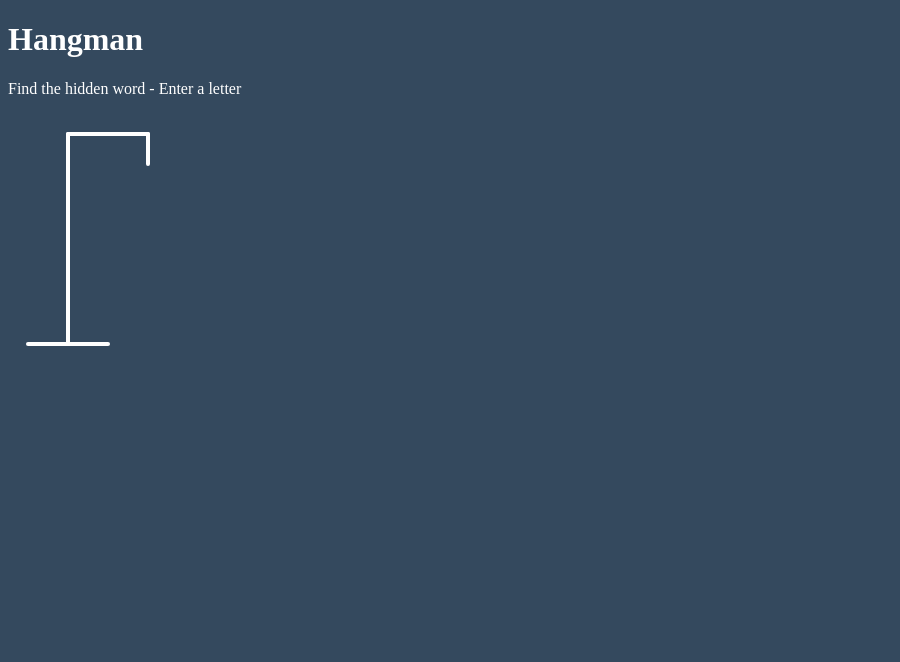
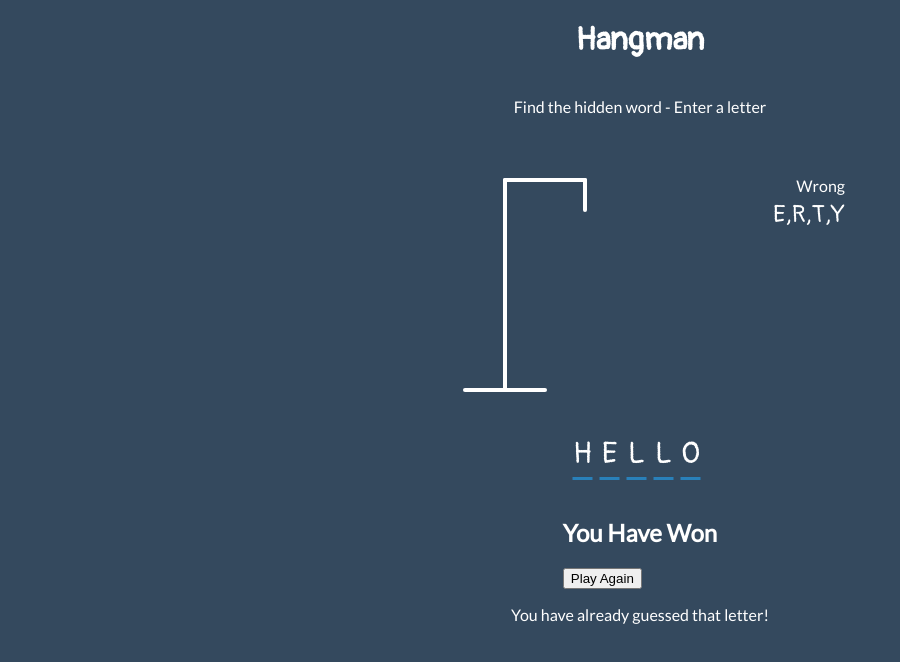
Before and after one commit to RobZahn/07_Hangman, a plain HTML site: page dist/index.html in a window 1280 px wide. Shown: the whole page, without its empty margins (0-900 px from the left). Drawn offline with Linux system fonts and the light colour scheme.

Commit message:
Add main styling

```diff
--- a/dist/index.html
+++ b/dist/index.html
@@ -3,6 +3,14 @@
   <head>
     <meta charset="UTF-8" />
     <meta name="viewport" content="width=device-width, initial-scale=1.0" />
+    <link
+      href="https://fonts.googleapis.com/css2?family=Lato&display=swap"
+      rel="stylesheet"
+    />
+    <link
+      href="https://fonts.googleapis.com/css2?family=Lato&family=Pangolin&display=swap"
+      rel="stylesheet"
+    />
     <link rel="stylesheet" href="css/main.css" />
     <title>Hangman</title>
   </head>
@@ -28,6 +36,34 @@
         <line class="figure-part" x1="140" y1="150" x2="120" y2="180"></line>
         <line class="figure-part" x1="140" y1="150" x2="160" y2="180"></line>
       </svg>
+
+      <div class="wrong-letters-container">
+        <div id="wrong-letters">
+          <p>Wrong</p>
+          <span>E,R,T,Y</span>
+        </div>
+      </div>
+
+      <div id="word" class="word">
+        <div class="letter">H</div>
+        <div class="letter">E</div>
+        <div class="letter">L</div>
+        <div class="letter">L</div>
+        <div class="letter">O</div>
+      </div>
+    </div>
+
+    <!-- Container for final message -->
+    <div id="popup-container" class="popup-container">
+      <div class="popup">
+        <h2 id="final-message">You Have Won</h2>
+        <button id="play-button">Play Again</button>
+      </div>
+    </div>
+
+    <!-- Notification -->
+    <div id="notification-container" class="notification-container">
+      <p>You have already guessed that letter!</p>
     </div>
     <script src="script.js"></script>
   </body>
--- a/scss/main.scss
+++ b/scss/main.scss
@@ -1,3 +1,6 @@
+$font-stack: 'Lato', sans-serif;
+$handwriting: 'Pangolin', cursive;
+
 * {
   box-sizing: border-box;
 }
@@ -5,7 +8,25 @@
 body {
   background-color: #34495e;
   color: #fff;
+  font-family: $font-stack;
+  display: flex;
+  flex-direction: column;
+  align-items: center;
+  height: 80vh;
+  margin: 0;
+  overflow: hidden;
+
+  h1 {
+    margin-top: 20px;
+    font-family: $handwriting;
   }
+
+  .game-container {
+    padding: 20px 30px;
+    position: relative;
+    margin: auto;
+    height: 350px;
+    width: 450px;
 
     .figure-container {
       fill: transparent;
@@ -17,3 +38,43 @@ body {
         display: none;
       }
     }
+
+    .wrong-letters-container {
+      position: absolute;
+      top: 20px;
+      right: 20px;
+      display: flex;
+      flex-direction: column;
+      text-align: right;
+
+      p {
+        margin-bottom: 5px;
+      }
+
+      span {
+        font-family: $handwriting;
+        font-size: 24px;
+      }
+    }
+
+    .word {
+      display: flex;
+      position: absolute;
+      bottom: 10px;
+      left: 50%;
+      transform: translateX(-50%);
+
+      .letter {
+        font-family: $handwriting;
+        border-bottom: 3px solid #2980b9;
+        display: inline-flex;
+        font-size: 30px;
+        align-items: center;
+        justify-content: center;
+        margin-right: 7px;
+        height: 50px;
+        width: 20px;
+      }
+    }
+  }
+}
```
Also changed, not shown: dist/css/main.css. Lines whose indentation alone changed are shown as unchanged.
